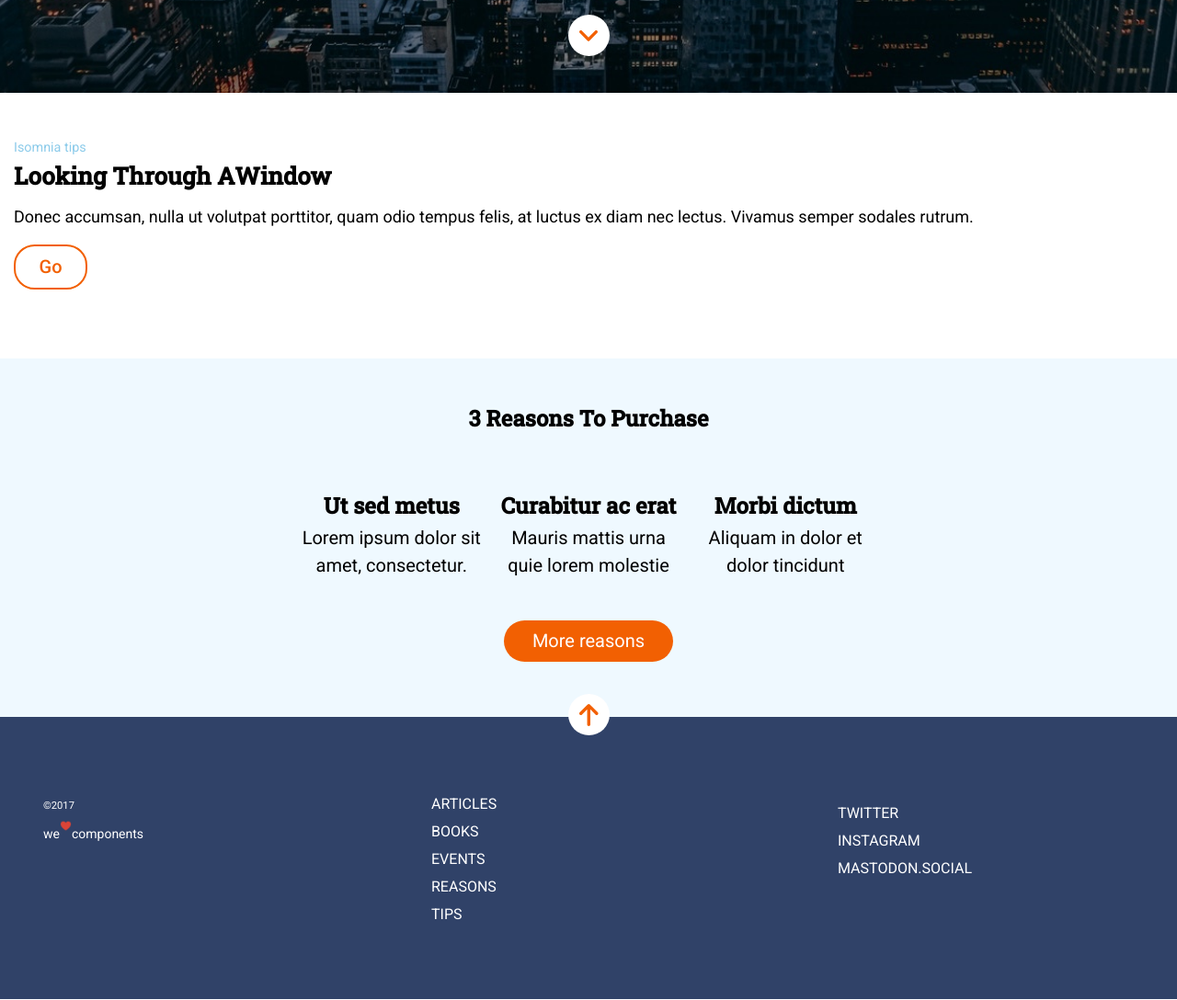
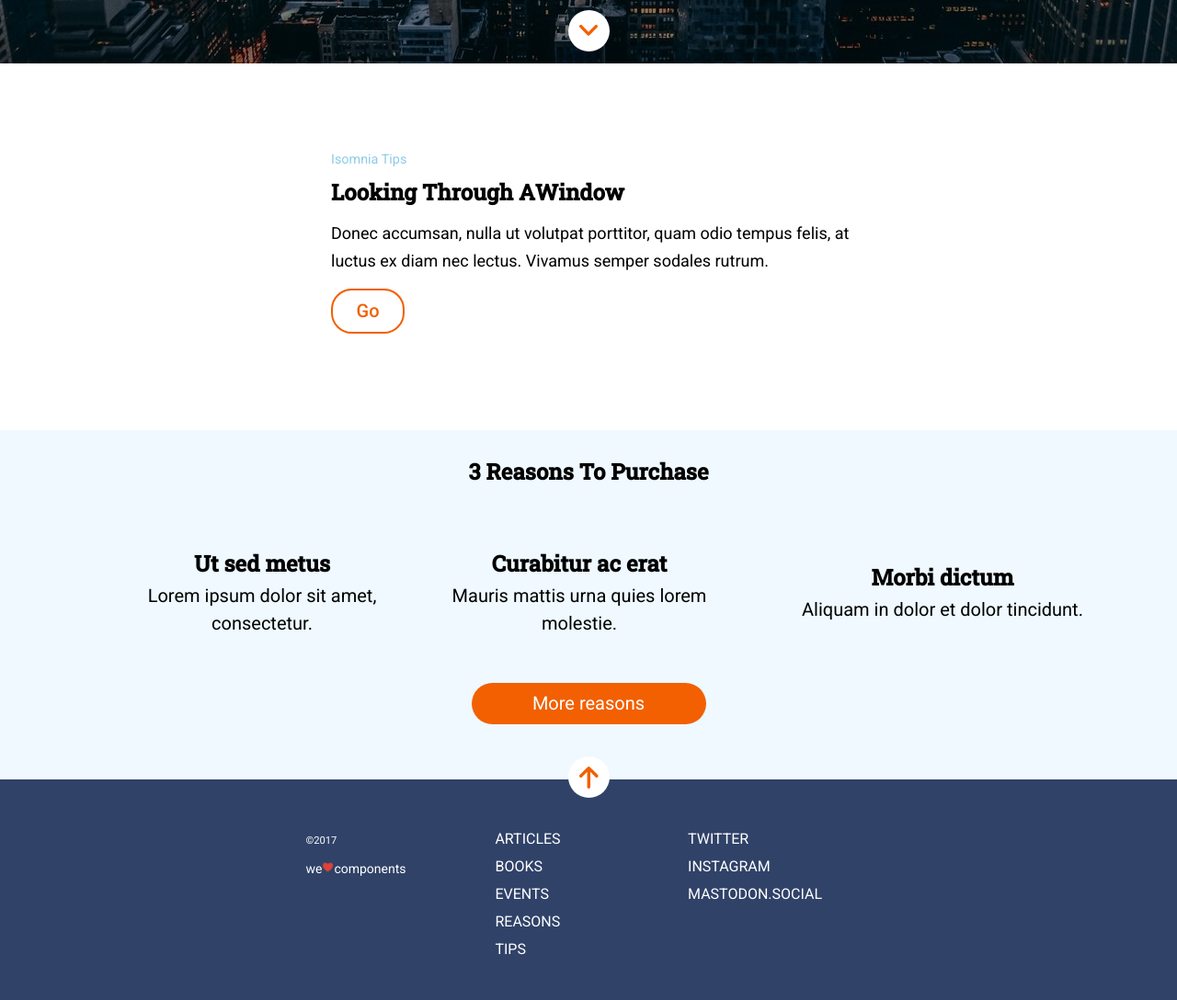
Before and after one commit to martaluciasoler/anonimousProxy, a website: page src/html/index.html in a window 1280 px wide. Shown: the part 699-1787 px from the top of the page at 92% size. Drawn offline with nearby package versions, Linux system fonts and the light colour scheme; files that its build step writes are made by us from their sources; files whose address does not match are found by name.

Commit message:
noneanimation

```diff
--- a/src/html/partials/footer.html
+++ b/src/html/partials/footer.html
@@ -23,7 +23,7 @@
       <section class="itemc">
         <div class="footer__nav--copi">
           <small>&copy;2017</small>
-          <p class="footerp">We<span class="heart"></span>components</p>
+          <p>We<span class="heart"></span>components</p>
         </div>
       </section>
     </nav>
--- a/src/html/partials/hero.html
+++ b/src/html/partials/hero.html
@@ -1,13 +1,13 @@
-<main id="inicio" class="main">
-  <section class="main__hero">
-    <div class="main__hero--items">
+<main id="inicio">
+  <section class="main">
+    <div class="main__hero">
       <h1 class="h1">
         <span>anonymous</span>
         <span>proxy</span>
       </h1>
       <small class="small">In hac habitasse platea dictumst.</small>
     </div>
-    <div class="buttomhero">
+    <div class="main__hero--buttom">
       <a href="#reasons" title="Ir abajo" target="local"
         ><img src="./assets/images/ico-scroll-down.svg" alt="flecha"
       /></a>
--- a/src/html/partials/insomnia.html
+++ b/src/html/partials/insomnia.html
@@ -1,6 +1,6 @@
 <section class="insomnia">
   <div class="insomnia__items">
-    <small class="insomnia__items--small">Isomnia tips</small>
+    <small class="insomnia__items--small">isomnia tips</small>
     <h2 class="insomnia__items--h2">
       Looking Through A
       <span>Window</span>
--- a/src/html/partials/reasons.html
+++ b/src/html/partials/reasons.html
@@ -5,22 +5,19 @@
         <li class="reasonsection_ul--item1">
           <h4 class="h4">Ut sed metus</h4>
           <p class="rp">
-            Lorem ipsum dolor sit <br />
-            amet, consectetur.
+            Lorem ipsum dolor sit amet, consectetur.
           </p>
         </li>
         <li class="reasonsection_ul--item2">
           <h4 class="h4">Curabitur ac erat</h4>
           <p class="rp">
-            Mauris mattis urna <br />
-            quie lorem molestie
+            Mauris mattis urna quies lorem molestie.
           </p>
         </li>
         <li class="reasonsection_ul--item3">
           <h4 class="h4">Morbi dictum</h4>
           <p class="rp">
-            Aliquam in dolor et <br />
-            dolor tincidunt
+            Aliquam in dolor et dolor tincidunt.
           </p>
         </li>
       </ul>
--- a/src/scss/core/_reset.scss
+++ b/src/scss/core/_reset.scss
@@ -361,3 +361,11 @@ body {
   font-family: $font-ligth;
   font-size: 18px;
 }
+
+h1,
+h2,
+h3,
+h4,
+p {
+  margin: 0;
+}
--- a/src/scss/layout/_footer.scss
+++ b/src/scss/layout/_footer.scss
@@ -1,41 +1,46 @@
+//CONTAINER
 .footer {
+  @include flexcenter();
   background-color: $color-footer;
   color: $color-ligth;
-  display: flex;
   flex-direction: column;
-  align-items: center;
   text-align: center;
   font-size: 16px;
+  padding-bottom: 40px;
+
+  //FOOTER BUTTOM
 
   &__nav {
     background: $color-ligth url(../images/ico-arrow.svg) center no-repeat;
-    border-radius: 100%;
-    height: 45px;
-    width: 45px;
+    @include buttom45();
     margin-top: -25px;
     background-position: center;
 
     a {
-      padding: 3px;
+      padding: 30px;
+      transition: color ease 0.5s;
     }
+
+    //UL,SOCIAL, COPI, MODIFICATIONS
+
     &--ul {
-      padding-top: 60px;
-      line-height: 30px;
+      @include heigthPading();
       text-transform: uppercase;
     }
     &--social {
-      padding-top: 30px;
-      line-height: 30px;
+      @include heigthPading();
       text-transform: uppercase;
     }
     &--copi {
-      line-height: 30px;
+      @include heigthPading();
       font-size: 14px;
-      padding-top: 30px;
       padding-bottom: 45px;
+
+      //COPYRIGHT,HEART//
       p {
         text-transform: lowercase;
       }
+
       .heart {
         width: 13px;
         height: 13px;
@@ -45,36 +50,34 @@
       }
     }
   }
-}
 
+  //MEDIAQUERIES
+
+  .footer__tablet {
     @media all and (min-width: 768px) {
-  .footer {
-    text-align: inherit;
-  }
-  .footer__tablet {
-    display: grid;
-    padding-left: 50px;
-    grid-template-columns: repeat(6, 1fr);
-    grid-template-rows: 50px;
+      width: 100%;
+      justify-content: space-evenly;
+      display: flex;
+      text-align: left;
 
       .itema {
-      grid-column: 3/5;
+        position: relative;
+        left: 170px;
+        @media all and (min-width: 1280px) {
+          left: 300px;
+        }
       }
       .itemb {
-      padding-top: 40px;
-      grid-column: 5/6;
-      padding-left: 50px;
+        position: relative;
+        left: 200px;
       }
       .itemc {
         position: relative;
-      bottom: 120px;
-      padding-top: 100px;
-      grid-column: 1/2;
-      right: 30px;
-
-      .footerp {
-        display: flex;
+        right: 520px;
+        @media all and (min-width: 1280px) {
+          right: 600px;
         }
       }
     }
   }
+}
--- a/src/scss/layout/_insomnia.scss
+++ b/src/scss/layout/_insomnia.scss
@@ -1,31 +1,78 @@
+//CONTAINER
+
 .insomnia {
   background-color: $color-ligth;
   display: flex;
   flex-direction: column;
   justify-content: center;
-  padding: 15px;
-  align-items: center;
+  margin-top: 30px;
   margin-bottom: 45px;
-  margin-top: 15px;
+
+  //TABLET
+
+  @media all and (min-width: 768px) {
+    padding: 15px;
+  }
+
+  //PC
+
+  @media all and (min-width: 1280px) {
+    width: 60%;
+    padding-left: 300px;
+  }
+
+  //ITEMS
 
   &__items {
+    padding-left: 15px;
+    width: 80%;
+
+    @media all and (min-width: 1280px) {
+      display: flex;
+      flex-direction: column;
+      justify-content: center;
+    }
+
+    //items tablet
+    @media all and (min-width: 768px) {
+      width: 80%;
+      margin-left: 15px;
+    }
+
     &--small {
       margin-bottom: 5px;
       line-height: 30px;
       color: $color-insomnia;
+      text-transform: capitalize;
     }
+
+    // h2
     &--h2 {
       font-family: $font-main;
       font-size: 24px;
       line-height: 30px;
       display: flex;
       flex-direction: column;
+
+      //h2 tablet
+      @media all and (min-width: 768px) {
+        flex-direction: row;
+      }
+      //h2 pc
+      @media all and (min-width: 1280px) {
+        flex-direction: row;
+      }
     }
+
     &--p {
       line-height: 30px;
       padding-top: 15px;
       padding-bottom: 15px;
+      @media all and (min-width: 1280px) {
+      }
     }
+    //BUTTOM
+
     &--buttom {
       width: 76px;
       height: 45px;
@@ -33,29 +80,23 @@
       border-color: $color-bottom;
       border-style: solid;
       border-radius: 22.5px;
-      display: flex;
-      align-items: center;
-      justify-content: center;
+      @include flexcenter();
+    }
 
-      a {
-        color: $color-bottom;
-        text-align: center;
-        font-size: 20px;
-        font-weight: 500;
-        padding: 30px;
+    a {
+      color: $color-bottom;
+      text-align: center;
+      font-size: 20px;
+      font-weight: 500;
+      padding: 30px;
+      transition: color ease 0.5s;
+      &:hover {
+        color: black;
       }
     }
-  }
-  @media all and (min-width: 768px) {
-    .insomnia__items {
-      width: 100%;
-      padding: 15px;
 
-      .insomnia__items--h2 {
-        display: flex;
-        flex-direction: row;
-        font-size: 26px;
-      }
+    @media all and (min-width: 1280px) {
+      padding: 45px;
     }
   }
 }
--- a/src/scss/layout/_reasons.scss
+++ b/src/scss/layout/_reasons.scss
@@ -1,9 +1,9 @@
+//REASONS CONTAINER
+
 .reasonsection {
   background-color: $color-reason;
-  display: flex;
+  @include flexcenter();
   flex-direction: column;
-  justify-content: center;
-  align-items: center;
   padding-top: 30px;
 
   .h3 {
@@ -12,43 +12,104 @@
     font-family: $font-main;
     padding-bottom: 20px;
   }
+  //REASONS ITEMS
+
+  .reasonitems {
+    @include flexcenter();
+    flex-direction: column;
+    width: 100%;
+
+    .h4 {
+      font-size: 24px;
+      margin-bottom: 5px;
+    }
+    .rp {
+      font-size: 20px;
+    }
+  }
+
+  // REASON LIST GRID
+
   &_ul {
     display: grid;
-    grid-template-columns: repeat(1fr);
-    grid-template-rows: repeat(5, 1fr);
-    align-items: center;
+    grid-template-columns: 1fr;
+    grid-template-rows: repeat(3, 1fr);
+    grid-gap: 45px;
+    width: 60%;
+
+    //GRID TABLET
+    @media all and (min-width: 768px) {
+      display: grid;
+      grid-template-columns: 215px 200px 215px;
+      grid-template-rows: 1fr;
+      align-items: center;
+      justify-content: center;
+
+      //GRID PC
+      @media all and (min-width: 1280px) {
+        grid-template-columns: 300px 300px 400px;
+        padding-left: 80px;
+      }
+    }
+
+    //ITEM1 POSITION MOBILE
 
     &--item1 {
       grid-column: 1;
-      grid-row: 1/3;
-      display: flex;
-      flex-direction: column;
-      text-align: center;
-      line-height: 30px;
-      padding-top: 25px;
+      grid-row: 1/2;
+      @include itemsgrid();
+      @include flexcenter();
+
+      //item1 position tablet,pc
+      @media all and (min-width: 768px) {
+        grid-column: 1/2;
+        grid-row: 2/3;
+      }
     }
+
+    //ITEM2 POSITION MOBILE
+
     &--item2 {
       grid-column: 1;
-      grid-row: 3/6;
-      display: flex;
-      flex-direction: column;
-      text-align: center;
-      line-height: 30px;
+      grid-row: 2/3;
+      @include flexcenter();
+      @include itemsgrid();
+
+      //item2 position tablet,pc
+
+      @media all and (min-width: 768px) {
+        grid-column: 2/2;
+      }
     }
+    //ITEM3 POSITION MOBILE
+
     &--item3 {
       grid-column: 1;
-      grid-row: 6/8;
+      grid-row: 3/4;
       display: flex;
-      flex-direction: column;
-      text-align: center;
-      line-height: 30px;
+      @include itemsgrid();
+
+      //item3 position tablet,pc
+
+      @media all and (min-width: 768px) {
+        grid-column: 3/4;
+        grid-row: 2/3;
+        padding-bottom: 20px;
+        padding-top: 20px;
+      }
     }
     .h4 {
       font-family: $font-main;
       font-size: 18px;
       line-height: 30px;
+      @media all and (min-width: 1280px) {
+        font-size: 24px;
+      }
     }
   }
+
+  //REASON BUTTON
+
   .reasonbutton {
     width: 184px;
     height: 45px;
@@ -61,49 +122,17 @@
     justify-content: center;
     margin-top: 45px;
     margin-bottom: 60px;
+    transition: color ease 0.5s;
+
+    @media all and (min-width: 1280px) {
+      width: 255px;
+    }
 
     .a {
       color: $color-ligth;
       font-size: 20px;
-    }
-  }
-}
-@media all and (min-width: 768px) {
-  .reasonsection {
-    padding-top: 50px;
-
-    .reasonsection_ul {
-      display: grid;
-      grid-template-columns: repeat(3, 1fr);
-      grid-template-rows: 1fr;
-      grid-gap: 20px;
-      align-items: center;
-
-      &--item1 {
-        grid-column: 1/2;
-        grid-row: 2/4;
-      }
-      &--item2 {
-        grid-column: 2/3;
-        grid-row: 3/3;
-      }
-      &--item3 {
-        grid-column: 3/4;
-        grid-row: 3/4;
-      }
-    }
-    .reasonitems {
-      display: flex;
-      flex-direction: column;
-      align-items: center;
-      width: 90%;
-      justify-content: space-between;
-      .h4 {
-        font-size: 24px;
-        margin-bottom: 5px;
-      }
-      .rp {
-        font-size: 20px;
+      &:hover {
+        color: black;
       }
     }
   }
--- a/src/scss/main.scss
+++ b/src/scss/main.scss
@@ -1,5 +1,6 @@
 @import "core/variables";
 @import "core/reset";
+@import "core/_mixins";
 @import "layout/page";
 @import "layout/header";
 @import "layout/_reasons";
--- a/src/scss/pages/_hero.scss
+++ b/src/scss/pages/_hero.scss
@@ -1,67 +1,72 @@
 .main {
+  height: 100vh;
+  display: flex;
+  flex-direction: column;
+  justify-content: center;
+  color: $color-ligth;
+  align-items: center;
+  background: url(../images/cover.jpg) center;
+  background-size: cover;
+
+  @media all and (min-width: 1280px) {
+    height: 768px;
+  }
+
   &__hero {
-    height: 100vh;
-    display: flex;
+    @include flexcenter();
     flex-direction: column;
-    justify-content: center;
+    flex-wrap: none;
     color: $color-ligth;
-    align-items: center;
-    background: url(../images/cover.jpg) center;
-    background-size: cover;
-    .buttomhero {
-      width: 45px;
-      height: 45px;
-      background-color: white;
+    margin-top: 270px;
+
+    @media all and (min-width: 1280px) {
+      margin-top: 90px;
+    }
+
+    .small {
+      font-size: 16px;
+      @media all and (min-width: 768px) {
+        font-size: 24px;
+        margin-top: 20px;
+        font-weight: 300;
+      }
+      @media all and (min-width: 1280px) {
+        font-size: 24px;
+      }
+    }
+
+    .h1 {
+      @include flexcenter();
+      font-size: 42px;
+      text-transform: uppercase;
+      font-family: $font-main;
+      flex-direction: column;
+      line-height: 55px;
+
+      @media all and (min-width: 768px) {
+        font-size: 80px;
+        line-height: 106px;
+        padding-top: 250px;
+
+        @media all and (min-width: 1280px) {
+          font-size: 100px;
+          line-height: 132px;
+        }
+      }
+    }
+
+    &--buttom {
+      @include buttom45();
+      background-color: $color-ligth;
       margin-top: 45px;
       border-radius: 100%;
-      display: flex;
-      align-items: center;
-      justify-content: center;
-      z-index: 10;
+      @include flexcenter();
+
       a {
         padding: 20px;
       }
-    }
-
-    &--items {
-      display: flex;
-      flex-direction: column;
-      flex-wrap: none;
-      justify-content: center;
-      align-items: center;
-      color: $color-ligth;
-      margin-top: 284px;
-
-      .h1 {
-        font-size: 42px;
-        text-transform: uppercase;
-        font-family: $font-main;
-        display: flex;
-        flex-direction: column;
-        align-items: center;
-        line-height: 55px;
-      }
-      .small {
-        font-size: 16px;
-      }
-    }
-    @media all and (min-width: 768px) {
-      .main__hero {
-        padding-top: 50px;
-        height: 100vh;
-        display: flex;
-        flex-direction: column;
-        justify-content: center;
-        color: $color-ligth;
-        align-items: center;
-        background: url(../images/cover.jpg) center;
-      }
-      .h1 {
-        font-size: 80px;
-        line-height: 106px;
-      }
-      .small {
-        font-size: 24px;
+      @media all and (min-width: 1280px) {
+        margin-bottom: 0px;
       }
     }
   }
```
Also changed, not shown: src/html/index.html (+1 -1 lines), src/html/partials/header.html (+1 -1 lines), src/html/partials/link.html (deleted, +0 -1 lines), src/scss/core/_mixins.scss (added, +22 -0 lines), src/scss/components/_links.scss (deleted). Lines whose indentation alone changed are shown as unchanged.
